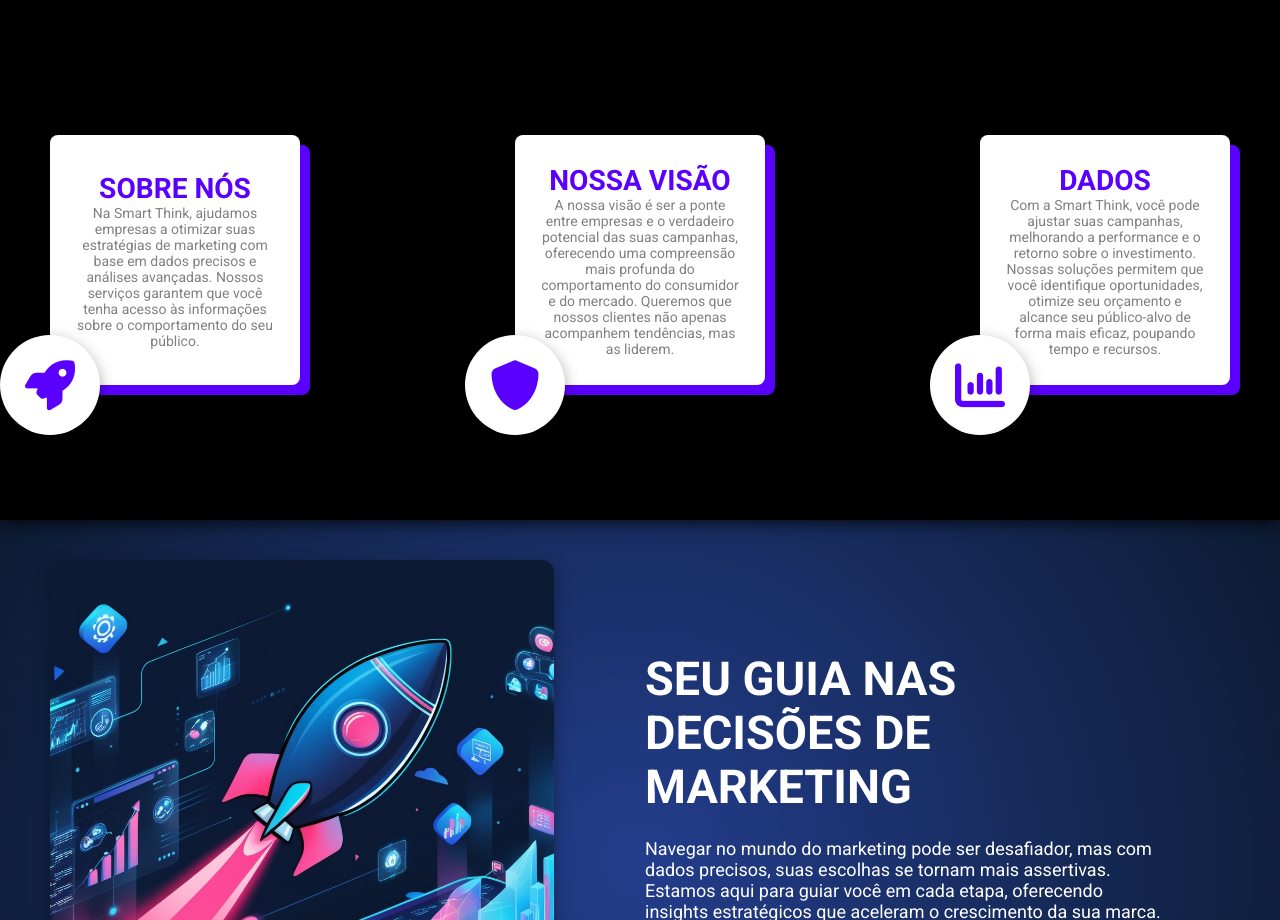
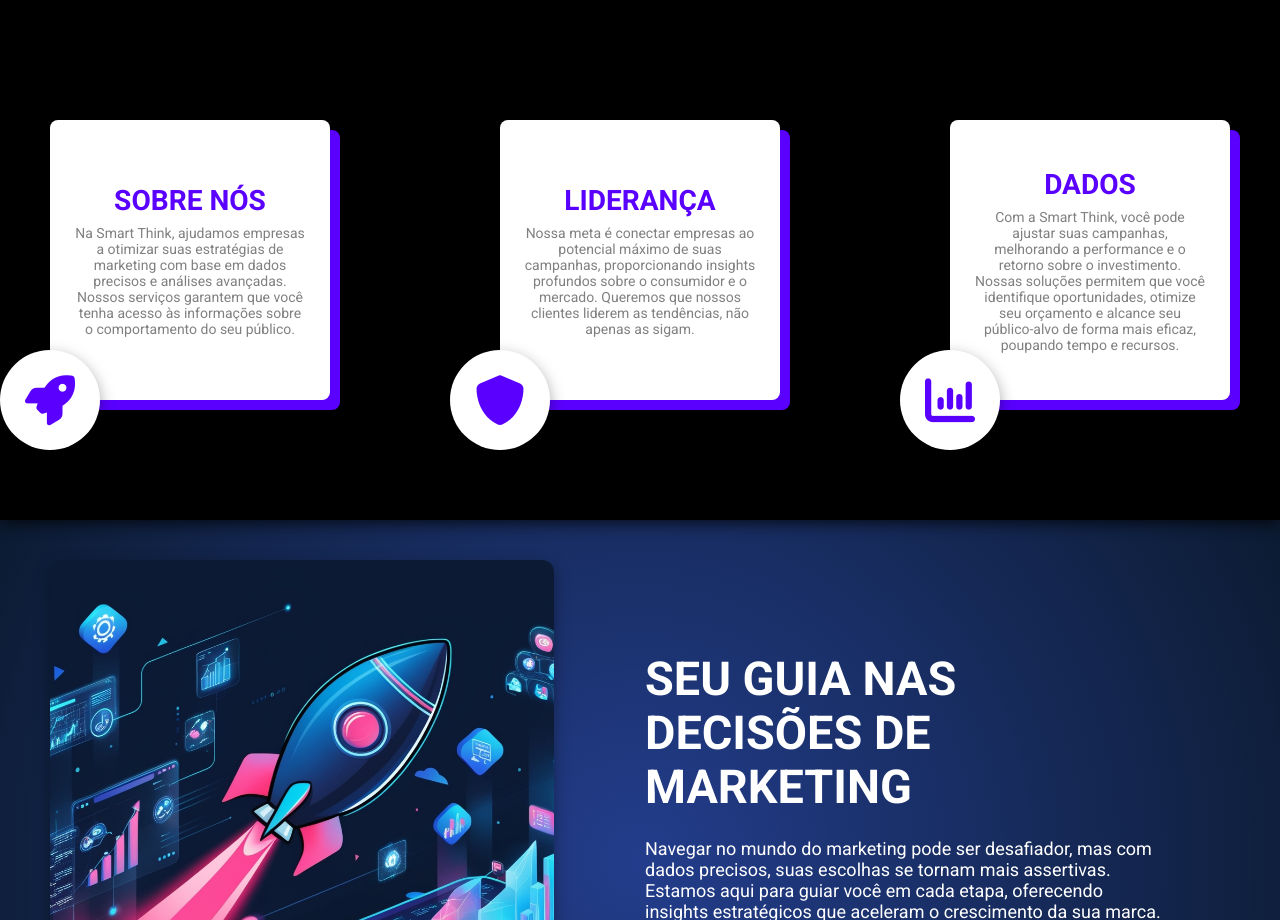
Before and after one commit to Smart-ThinkG1/Smart_Think, a plain HTML site: page public/index.html in a window 1280 px wide. Shown: the part 800-1720 px from the top of the page. Drawn offline with Linux system fonts and the light colour scheme.

Commit message:
Começando branch de desenvolvimento e features: mexi na homepage

```diff
--- a/public/css/styles.css
+++ b/public/css/styles.css
@@ -211,8 +211,8 @@ header .container {
 
 .value-card {
     background-color: #fff;
-    width: 250px;
-    height: 250px;
+    width: 280px;
+    height: 280px;
     position: relative;
     border-radius: 8px;
     padding: 0px 24px;
@@ -224,6 +224,7 @@ header .container {
 
 .value-card .title-card {
     text-transform: uppercase;
+    margin-bottom: 8px;
     font-size: 24px;
     font-weight: 800;
     color: rgb(89, 0, 255);
@@ -238,8 +239,8 @@ header .container {
 .value-card::before {
     content: "";
     position: absolute;
-    width: 250px;
-    height: 250px;
+    width: 100%;
+    height: 100%;
     border-radius: 8px;
     background-color: rgb(89, 0, 255);
     bottom: -10px;
--- a/public/index.html
+++ b/public/index.html
@@ -85,13 +85,13 @@
 
             <div class="value-card">
                 <div class="title-card">
-                    <h3>Nossa Visão </h3>
+                    <h3>Liderança </h3>
                 </div>
 
                 <div class="description-card">
-                    A nossa visão é ser a ponte entre empresas e o verdadeiro potencial das suas campanhas, oferecendo
-                    uma compreensão mais profunda do comportamento do consumidor e do mercado. Queremos que nossos
-                    clientes não apenas acompanhem tendências, mas as liderem.
+                    Nossa meta é conectar empresas ao potencial máximo de suas campanhas, proporcionando insights
+                    profundos sobre o consumidor e o mercado. Queremos que nossos clientes liderem as tendências, não
+                    apenas as sigam.
                 </div>
 
                 <div class="icon">
@@ -285,7 +285,7 @@
 
 <script>
 
-    window.addEventListener("scroll", function() {
+    window.addEventListener("scroll", function () {
         const head = document.getElementById("head_id");
         head.classList.toggle("sticky", window.scrollY > 0)
 
```
